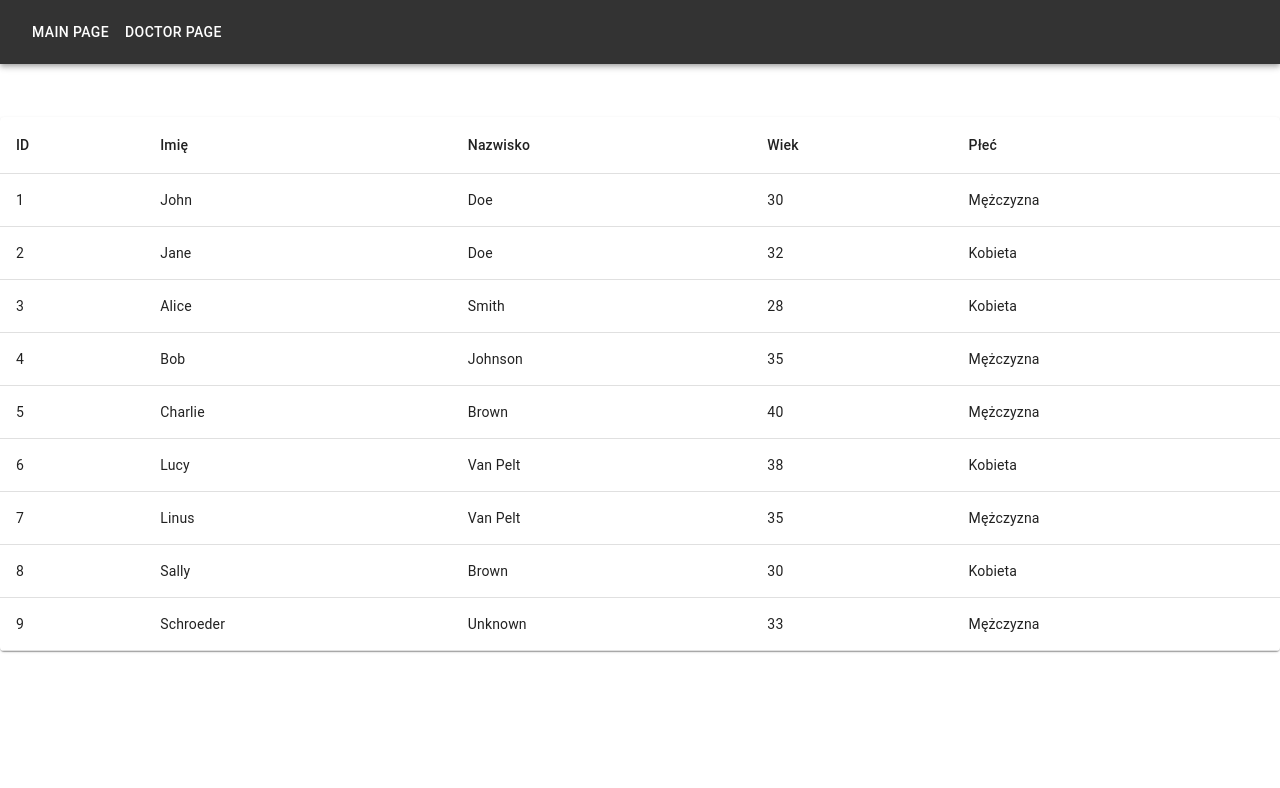
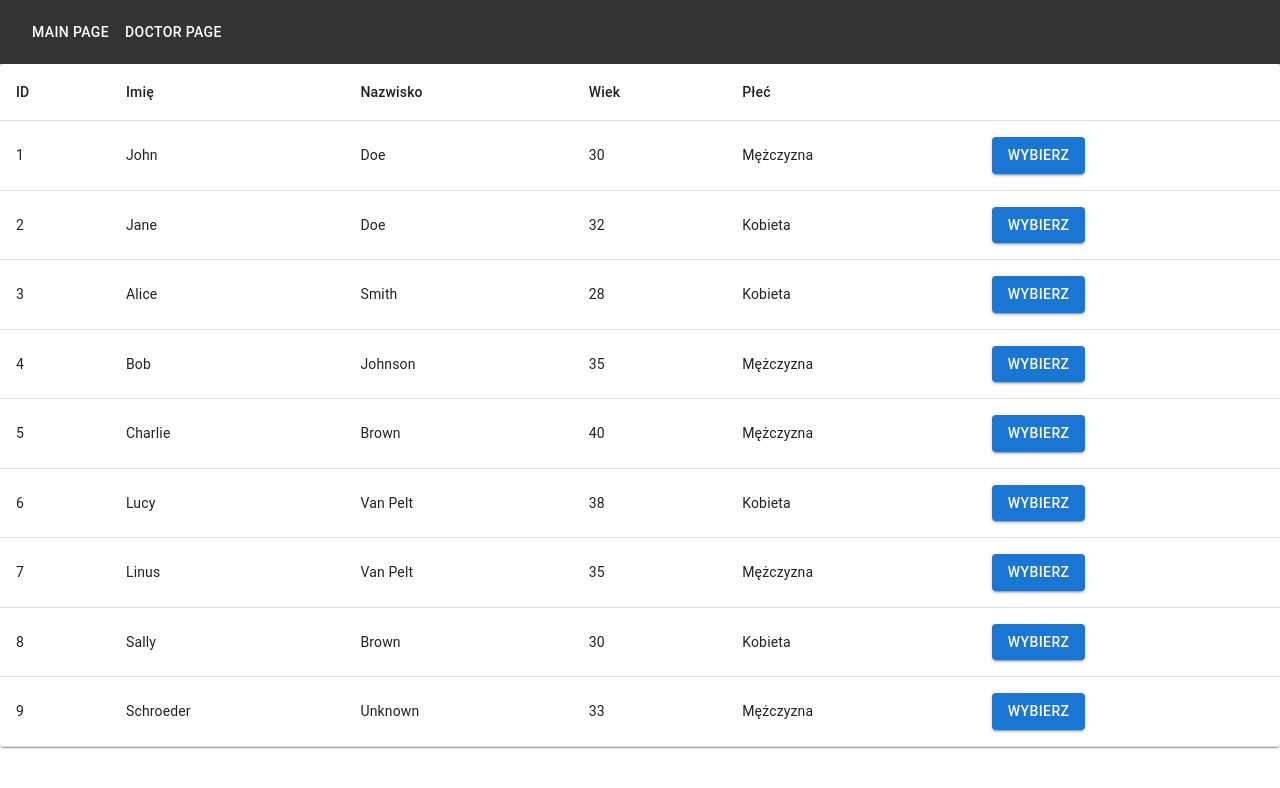
Before and after one commit to JStepnicki/Onco-Marker, a React (Vite) app in the folder frontend/: page /doctors in a window 1280 px wide. Shown: the top 788 px of the page. Built offline with nearby package versions, Linux system fonts and the light colour scheme.

Commit message:
feat: Added visual button for examine patient sample history

```diff
--- a/frontend/src/components/PatientList/PatientList.jsx
+++ b/frontend/src/components/PatientList/PatientList.jsx
@@ -1,9 +1,10 @@
 import React from 'react';
-import { Table, TableHead, TableBody, TableRow, TableCell, Paper } from '@mui/material';
+import {Table, TableHead, TableBody, TableRow, TableCell, Paper, Button} from '@mui/material';
 import mockPatients from '../../mockData';
 import './PatientList.css';
 
 function PatientList() {
+
   return (
     <Paper className="paper-container">
       <Table className="table-container">
@@ -14,6 +15,7 @@ function PatientList() {
             <TableCell className="table-head-cell">Nazwisko</TableCell>
             <TableCell className="table-head-cell">Wiek</TableCell>
             <TableCell className="table-head-cell">Płeć</TableCell>
+            <TableCell className="table-head-cell"></TableCell>
           </TableRow>
         </TableHead>
         <TableBody>
@@ -24,6 +26,11 @@ function PatientList() {
               <TableCell className="table-cell">{patient.surname}</TableCell>
               <TableCell className="table-cell">{patient.age}</TableCell>
               <TableCell className="table-cell">{patient.sex ? 'Mężczyzna' : 'Kobieta'}</TableCell>
+              <TableCell className="table-cell">
+                <Button variant="contained" color="primary" onClick={() => handleSelect(patient.id)}>
+                  Wybierz
+                </Button>
+              </TableCell>
             </TableRow>
           ))}
         </TableBody>
```
